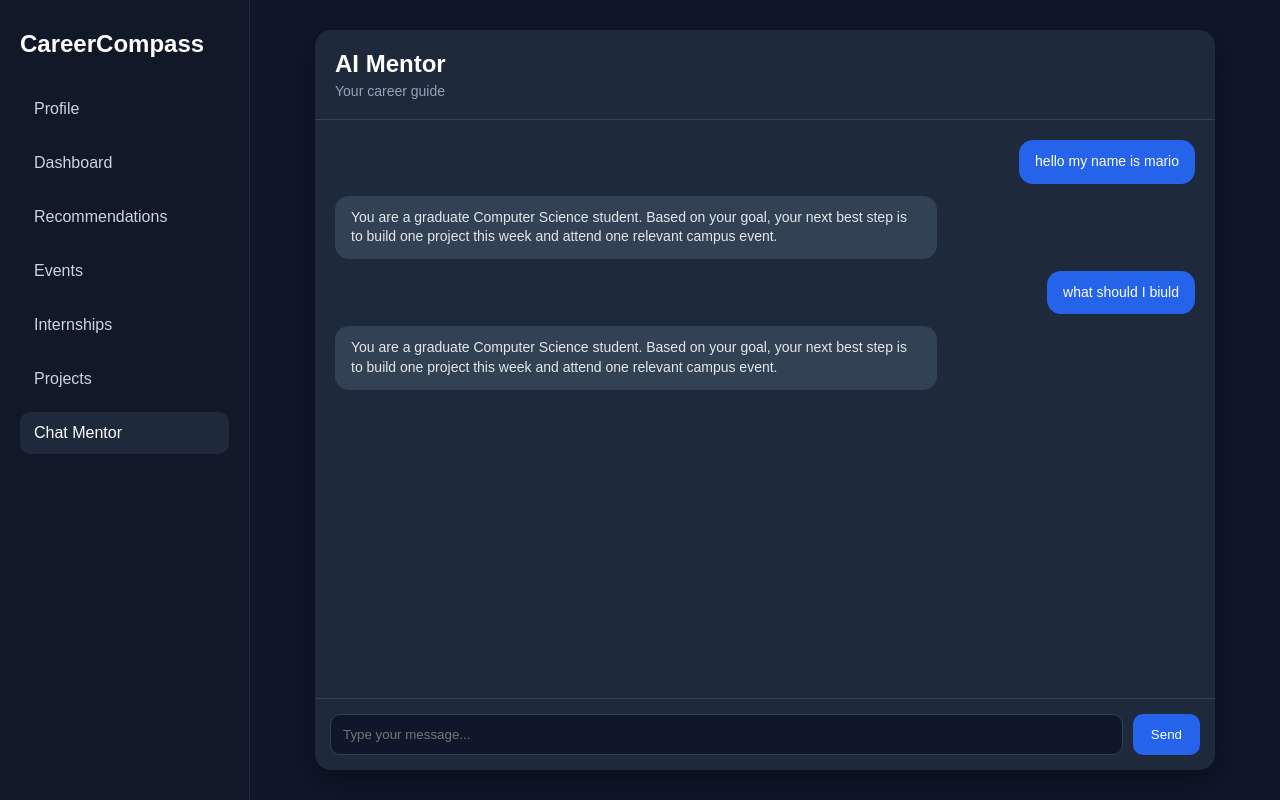
After one commit to mtafoya-web/CareerCompass_AI, a Django app: page /chat/ in a window 1280 px wide. The commit adds this page. Run offline with Django 5.2, Linux system fonts and the light colour scheme; a user stored in the database is signed in; data comes from the database, SQL or seed files in the repository; both versions use the stored data as it was after the commit.

Commit message:
-chat message url -can now load the chat page

```diff
--- /dev/null
+++ b/chat/templates/chat/chat.html
@@ -0,0 +1,220 @@
+<!DOCTYPE html>
+<html lang="en">
+<head>
+<meta charset="UTF-8">
+<meta name="viewport" content="width=device-width, initial-scale=1.0">
+<title>Chat Mentor</title>
+
+<style>
+
+*{
+box-sizing:border-box;
+}
+
+body{
+margin:0;
+font-family:Arial, sans-serif;
+background:#0f172a;
+color:#e5e7eb;
+}
+
+.layout{
+display:flex;
+min-height:100vh;
+}
+
+.sidebar{
+width:250px;
+background:#111827;
+padding:30px 20px;
+border-right:1px solid #1f2937;
+}
+
+.logo{
+font-size:24px;
+font-weight:bold;
+margin-bottom:30px;
+color:white;
+}
+
+.nav{
+display:flex;
+flex-direction:column;
+gap:12px;
+}
+
+.nav a{
+text-decoration:none;
+color:#cbd5e1;
+padding:12px 14px;
+border-radius:10px;
+transition:0.2s;
+}
+
+.nav a:hover,
+.nav a.active{
+background:#1e293b;
+color:white;
+}
+
+.main{
+flex:1;
+display:flex;
+flex-direction:column;
+padding:30px;
+}
+
+.chat-wrapper{
+display:flex;
+flex-direction:column;
+height:100%;
+max-width:900px;
+margin:auto;
+background:#1e293b;
+border-radius:16px;
+overflow:hidden;
+box-shadow:0 10px 30px rgba(0,0,0,0.4);
+}
+
+.chat-header{
+padding:20px;
+border-bottom:1px solid #334155;
+}
+
+.chat-header h2{
+margin:0;
+color:white;
+}
+
+.chat-header p{
+margin:5px 0 0;
+color:#94a3b8;
+font-size:14px;
+}
+
+.chat-messages{
+flex:1;
+padding:20px;
+overflow-y:auto;
+display:flex;
+flex-direction:column;
+gap:12px;
+}
+
+.message{
+display:flex;
+}
+
+.message.user{
+justify-content:flex-end;
+}
+
+.bubble{
+max-width:70%;
+padding:12px 16px;
+border-radius:14px;
+font-size:14px;
+line-height:1.4;
+}
+
+.message.user .bubble{
+background:#2563eb;
+color:white;
+}
+
+.message.assistant .bubble{
+background:#334155;
+color:#e5e7eb;
+}
+
+.chat-input-form{
+display:flex;
+border-top:1px solid #334155;
+padding:15px;
+gap:10px;
+}
+
+.chat-input-form input{
+flex:1;
+padding:12px;
+border-radius:10px;
+border:1px solid #334155;
+background:#0f172a;
+color:white;
+}
+
+.chat-input-form input:focus{
+outline:none;
+border-color:#3b82f6;
+}
+
+.chat-input-form button{
+background:#2563eb;
+border:none;
+color:white;
+padding:10px 18px;
+border-radius:10px;
+cursor:pointer;
+}
+
+.chat-input-form button:hover{
+background:#1d4ed8;
+}
+
+</style>
+</head>
+
+<body>
+
+<div class="layout">
+
+<aside class="sidebar">
+<div class="logo">CareerCompass</div>
+
+<nav class="nav">
+<a href="{% url 'student_profile' %}">Profile</a>
+<a href="#">Dashboard</a>
+<a href="#">Recommendations</a>
+<a href="#">Events</a>
+<a href="#">Internships</a>
+<a href="#">Projects</a>
+<a href="{% url 'chat_mentor' %}" class="active">Chat Mentor</a>
+</nav>
+
+</aside>
+
+<main class="main">
+
+<div class="chat-wrapper">
+
+<div class="chat-header">
+<h2>AI Mentor</h2>
+<p>Your career guide</p>
+</div>
+
+<div class="chat-messages">
+
+{% for message in messages %}
+
+<div class="message {% if message.sender == 'user' %}user{% else %}assistant{% endif %}">
+<div class="bubble">{{ message.content }}</div>
+</div>
+
+{% endfor %}
+
+</div>
+
+<form method="post" class="chat-input-form">
+{% csrf_token %}
+<input type="text" name="message" placeholder="Type your message..." required>
+<button type="submit">Send</button>
+</form>
+
+</div>
+
+</main>
+
+</div>
+
+</body>
+</html>
--- /dev/null
+++ b/chat/urls.py
@@ -0,0 +1,6 @@
+from django.urls import path
+from .views import chat_mentor_view
+
+urlpatterns = [
+    path("chat/", chat_mentor_view, name="chat_mentor"),
+]
--- a/chat/views.py
+++ b/chat/views.py
@@ -1,3 +1,42 @@
-from django.shortcuts import render
+from django.contrib.auth.decorators import login_required
+from django.shortcuts import render, redirect
+from .models import ChatSession, ChatMessage
+from users.models import StudentProfile
 
-# Create your views here.
+
+@login_required
+def chat_mentor_view(request):
+    session, _ = ChatSession.objects.get_or_create(user=request.user, title="Main Chat")
+
+    if request.method == "POST":
+        user_text = request.POST.get("message", "").strip()
+
+        if user_text:
+            ChatMessage.objects.create(
+                session=session,
+                sender="user",
+                content=user_text
+            )
+
+            profile = StudentProfile.objects.get(user=request.user)
+
+            assistant_reply = generate_mock_reply(profile, user_text)
+
+            ChatMessage.objects.create(
+                session=session,
+                sender="assistant",
+                content=assistant_reply
+            )
+
+        return redirect("chat_mentor")
+
+    messages = session.messages.all().order_by("timestamp")
+    return render(request, "chat/chat.html", {"messages": messages})
+
+
+def generate_mock_reply(profile, user_text):
+    return (
+        f"You are a {profile.year} {profile.major} student. "
+        f"Based on your goal, your next best step is to build one project this week "
+        f"and attend one relevant campus event."
+    )
--- a/config/urls.py
+++ b/config/urls.py
@@ -19,5 +19,6 @@ from django.urls import path, include
 
 urlpatterns = [
     path('admin/', admin.site.urls),
+    path("",include("chat.urls")),
     path("",include("users.urls")),
 ]
--- a/users/templates/users/student_profile.html
+++ b/users/templates/users/student_profile.html
@@ -175,13 +175,13 @@
             <div class="logo">CareerCompass</div>
 
             <nav class="nav">
-                <a href="#" class="active">Profile</a>
+                <a href="{% url 'student_profile' %}" class="active">Profile</a>
                 <a href="#">Dashboard</a>
                 <a href="#">Recommendations</a>
                 <a href="#">Events</a>
                 <a href="#">Internships</a>
                 <a href="#">Projects</a>
-                <a href="#">Chat Mentor</a>
+                <a href="{% url 'chat_mentor' %}">Chat Mentor</a>
             </nav>
         </aside>
 
```
Also changed, not shown: db.sqlite3.
